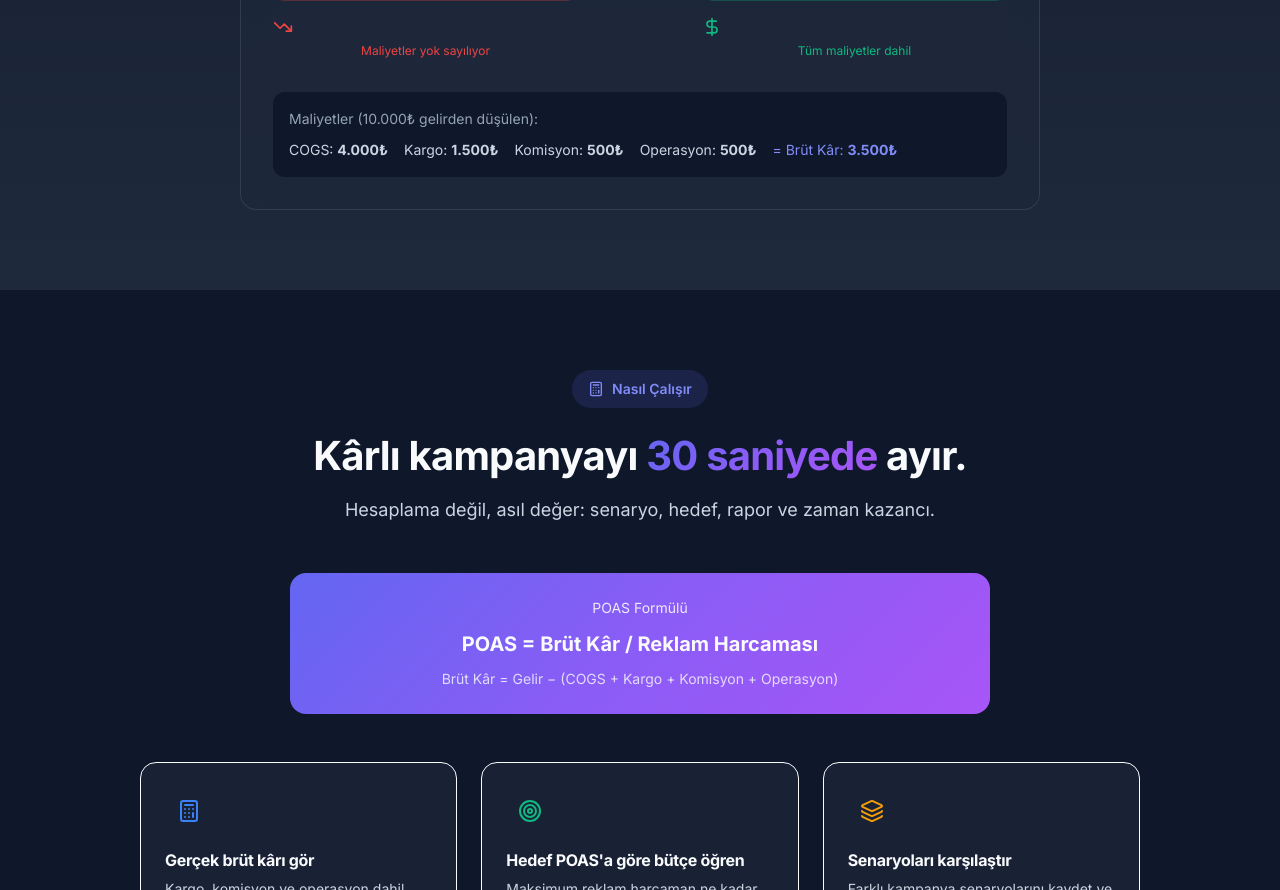
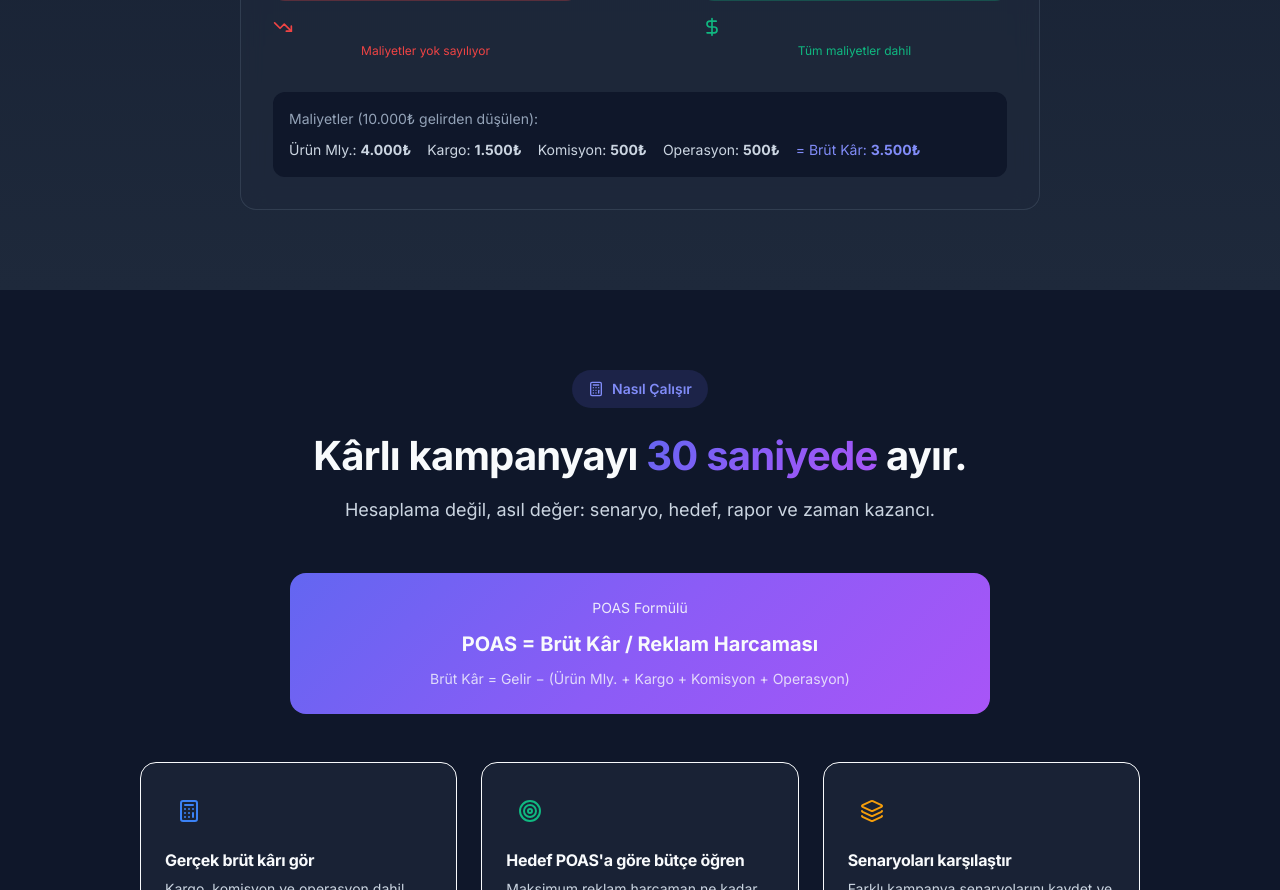
Before and after one commit to ulusalcagdass/poas-hesaplayici, a Next.js app: page / in a window 1280 px wide. Shown: the part 1660-2550 px from the top of the page. Built offline with nearby package versions, Linux system fonts and the light colour scheme.

Commit message:
fix: Complete i18n - Hero.tsx (badge, stats, card, insight), Navbar logo, COGS→Ürün Maliyeti across all components

```diff
--- a/src/app/(dashboard)/hesaplayici/page.tsx
+++ b/src/app/(dashboard)/hesaplayici/page.tsx
@@ -76,7 +76,7 @@ export default function HesaplayiciPage() {
         channel: 'Kanal',
         revenue: 'Gelir (Net)',
         adSpend: 'Reklam Harcaması',
-        cogs: 'COGS',
+        cogs: 'Ürün Maliyeti (COGS)',
         shipping: 'Kargo Gideri',
         paymentFees: 'Ödeme Komisyonları',
         handling: 'Paketleme & Operasyon',
@@ -108,7 +108,7 @@ export default function HesaplayiciPage() {
         channel: 'Channel',
         revenue: 'Revenue (Net)',
         adSpend: 'Ad Spend',
-        cogs: 'COGS',
+        cogs: 'Product Cost (COGS)',
         shipping: 'Shipping Cost',
         paymentFees: 'Payment Fees',
         handling: 'Packaging & Operations',
--- a/src/components/landing/Hero.tsx
+++ b/src/components/landing/Hero.tsx
@@ -69,7 +69,7 @@ export default function Hero() {
                         >
                             <Sparkles size={16} style={{ color: 'var(--color-primary-light)' }} />
                             <span style={{ color: 'var(--color-primary-light)', fontSize: '0.875rem', fontWeight: 600 }}>
-                                Kârlılık Odaklı Reklam Yönetimi
+                                {language === 'tr' ? 'Kârlılık Odaklı Reklam Yönetimi' : 'Profit-Focused Ad Management'}
                             </span>
                         </div>
 
@@ -143,21 +143,21 @@ export default function Hero() {
                         >
                             <div>
                                 <div style={{ fontSize: '2rem', fontWeight: 700, color: 'var(--color-primary-light)' }}>
-                                    30sn
+                                    {language === 'tr' ? '30sn' : '30s'}
                                 </div>
-                                <div style={{ fontSize: '0.875rem', color: 'var(--color-text-muted)' }}>Hızlı Hesaplama</div>
+                                <div style={{ fontSize: '0.875rem', color: 'var(--color-text-muted)' }}>{language === 'tr' ? 'Hızlı Hesaplama' : 'Fast Calculation'}</div>
                             </div>
                             <div>
                                 <div style={{ fontSize: '2rem', fontWeight: 700, color: 'var(--color-primary-light)' }}>
                                     ∞
                                 </div>
-                                <div style={{ fontSize: '0.875rem', color: 'var(--color-text-muted)' }}>Senaryo Kaydet</div>
+                                <div style={{ fontSize: '0.875rem', color: 'var(--color-text-muted)' }}>{language === 'tr' ? 'Senaryo Kaydet' : 'Save Scenarios'}</div>
                             </div>
                             <div>
                                 <div style={{ fontSize: '2rem', fontWeight: 700, color: 'var(--color-primary-light)' }}>
                                     PDF/CSV
                                 </div>
-                                <div style={{ fontSize: '0.875rem', color: 'var(--color-text-muted)' }}>Export</div>
+                                <div style={{ fontSize: '0.875rem', color: 'var(--color-text-muted)' }}>{language === 'tr' ? 'Dışa Aktar' : 'Export'}</div>
                             </div>
                         </div>
                     </div>
@@ -199,9 +199,9 @@ export default function Hero() {
                                     <Target size={20} color="white" />
                                 </div>
                                 <div>
-                                    <div style={{ fontWeight: 600 }}>POAS Hesaplayıcı</div>
+                                    <div style={{ fontWeight: 600 }}>{language === 'tr' ? 'POAS Hesaplayıcı' : 'POAS Calculator'}</div>
                                     <div style={{ fontSize: '0.875rem', color: 'var(--color-text-muted)' }}>
-                                        Gerçek kârlılığını hesapla
+                                        {language === 'tr' ? 'Gerçek kârlılığını hesapla' : 'Calculate your true profitability'}
                                     </div>
                                 </div>
                             </div>
@@ -229,7 +229,7 @@ export default function Hero() {
                                         3.5x
                                     </div>
                                     <div style={{ fontSize: '0.75rem', color: 'var(--color-warning)' }}>
-                                        Eksik bilgi
+                                        {language === 'tr' ? 'Eksik bilgi' : 'Incomplete data'}
                                     </div>
                                 </div>
                                 <div
@@ -247,7 +247,7 @@ export default function Hero() {
                                         1.8x
                                     </div>
                                     <div style={{ fontSize: '0.75rem', color: 'var(--color-success)' }}>
-                                        Gerçek kârlılık
+                                        {language === 'tr' ? 'Gerçek kârlılık' : 'True profit'}
                                     </div>
                                 </div>
                             </div>
@@ -266,8 +266,12 @@ export default function Hero() {
                             >
                                 <TrendingUp size={20} style={{ color: 'var(--color-primary-light)', flexShrink: 0, marginTop: '2px' }} />
                                 <div style={{ fontSize: '0.875rem', color: 'var(--color-text-secondary)' }}>
-                                    ROAS 3.5x görünse de, maliyetler dahil edildiğinde
-                                    <strong style={{ color: 'var(--color-text-primary)' }}> gerçek kârlılık 1.8x</strong>
+                                    {language === 'tr'
+                                        ? 'ROAS 3.5x görünse de, maliyetler dahil edildiğinde'
+                                        : 'Even if ROAS shows 3.5x, when costs are included,'}
+                                    <strong style={{ color: 'var(--color-text-primary)' }}>
+                                        {language === 'tr' ? ' gerçek kârlılık 1.8x' : ' true profit is 1.8x'}
+                                    </strong>
                                 </div>
                             </div>
                         </div>
@@ -289,7 +293,7 @@ export default function Hero() {
                                 animationDelay: '0.5s',
                             }}
                         >
-                            +180% Kâr
+                            {language === 'tr' ? '+180% Kâr' : '+180% Profit'}
                         </div>
                     </div>
                 </div>
--- a/src/components/landing/HowItWorks.tsx
+++ b/src/components/landing/HowItWorks.tsx
@@ -123,8 +123,8 @@ export default function HowItWorks() {
                     </div>
                     <div style={{ fontSize: '0.875rem', opacity: 0.8, marginTop: '0.5rem' }}>
                         {language === 'tr'
-                            ? 'Brüt Kâr = Gelir − (COGS + Kargo + Komisyon + Operasyon)'
-                            : 'Gross Profit = Revenue − (COGS + Shipping + Fees + Operations)'}
+                            ? 'Brüt Kâr = Gelir − (Ürün Mly. + Kargo + Komisyon + Operasyon)'
+                            : 'Gross Profit = Revenue − (Product Cost + Shipping + Fees + Ops)'}
                     </div>
                 </div>
 
--- a/src/components/landing/Navbar.tsx
+++ b/src/components/landing/Navbar.tsx
@@ -102,7 +102,7 @@ export default function Navbar() {
                                 <Calculator size={20} />
                             </div>
                             <span>POAS</span>
-                            <span style={{ color: 'var(--color-primary-light)' }}>Hesaplayıcı</span>
+                            <span style={{ color: 'var(--color-primary-light)' }}>{language === 'tr' ? 'Hesaplayıcı' : 'Calculator'}</span>
                         </Link>
 
                         {/* Desktop Navigation */}
--- a/src/lib/i18n.tsx
+++ b/src/lib/i18n.tsx
@@ -325,7 +325,7 @@ export const translations = {
             costsIgnored: 'Maliyetler yok sayılıyor',
             costsIncluded: 'Tüm maliyetler dahil',
             costBreakdown: 'Maliyetler (10.000₺ gelirden düşülen):',
-            cogs: 'COGS',
+            cogs: 'Ürün Mly.',
             shipping: 'Kargo',
             commission: 'Komisyon',
             operations: 'Operasyon',
@@ -354,7 +354,7 @@ export const translations = {
             costsIgnored: 'Costs are ignored',
             costsIncluded: 'All costs included',
             costBreakdown: 'Costs (deducted from $10,000 revenue):',
-            cogs: 'COGS',
+            cogs: 'Product',
             shipping: 'Shipping',
             commission: 'Fees',
             operations: 'Ops',
```
